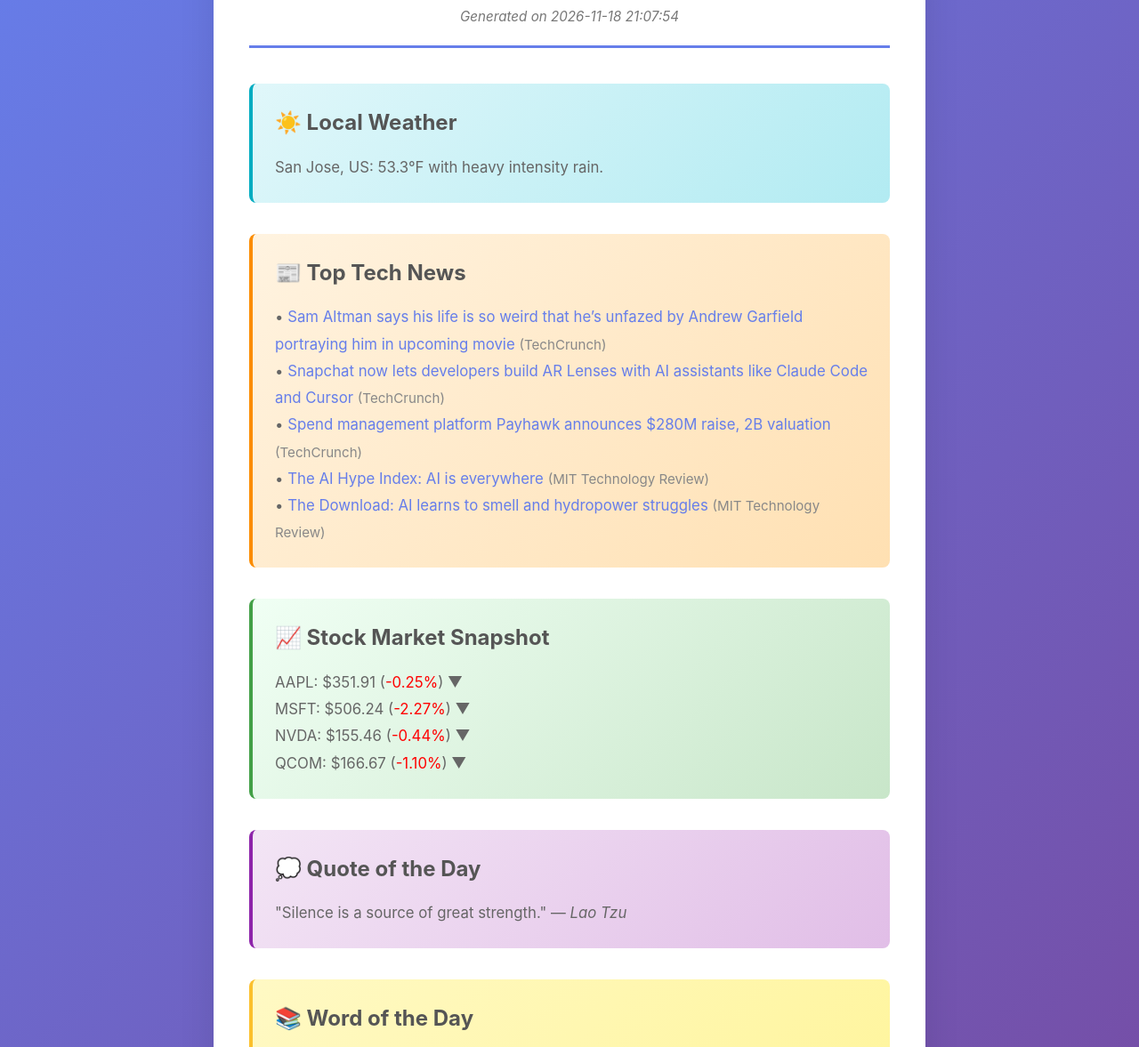
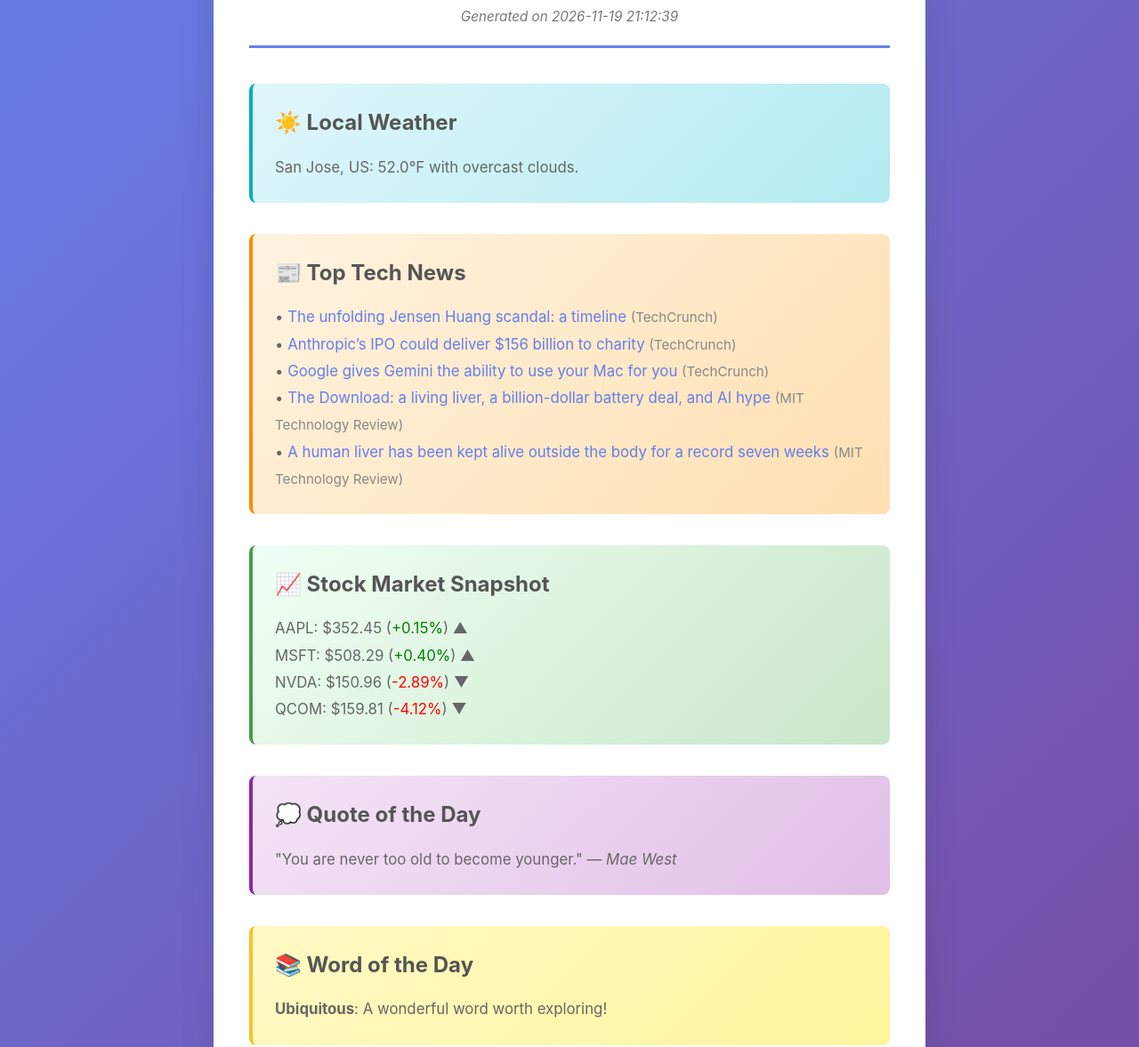
Before and after one commit to anuksandhu/daily-digest, a plain HTML site: page index.html in a window 1280 px wide. Shown: the part 127-1304 px from the top of the page at 89% size. Drawn offline with Linux system fonts and the light colour scheme.

Commit message:
🤖 Update digest - 2026-11-19 21:12 UTC

```diff
--- a/index.html
+++ b/index.html
@@ -154,41 +154,41 @@
     <div class="container">
         <header>
             <h1>📰 Daily Digest</h1>
-            <p class="timestamp">Generated on 2026-11-18 21:07:54</p>
+            <p class="timestamp">Generated on 2026-11-19 21:12:39</p>
         </header>
 
         <div class="section weather">
             <h2>☀️ Local Weather</h2>
             <div class="section-content">
-                San Jose, US: 53.3°F with heavy intensity rain.
+                San Jose, US: 52.0°F with overcast clouds.
             </div>
         </div>
 
         <div class="section news">
             <h2>📰 Top Tech News</h2>
             <div class="section-content">
-                • <a href='https://techcrunch.com/2026/11/18/sam-altman-says-his-life-is-so-weird-that-hes-unfazed-by-andrew-garfield-portraying-him-in-upcoming-movie/' target='_blank'>Sam Altman says his life is so weird that he’s unfazed by Andrew Garfield portraying him in upcoming movie</a> <span style='color: #888; font-size: 0.9em;'>(TechCrunch)</span><br>• <a href='https://techcrunch.com/2026/11/18/snapchat-now-lets-developers-build-ar-lenses-with-ai-coding-assistants-like-claude-code-and-cursor/' target='_blank'>Snapchat now lets developers build AR Lenses with AI assistants like Claude Code and Cursor</a> <span style='color: #888; font-size: 0.9em;'>(TechCrunch)</span><br>• <a href='https://techcrunch.com/2026/11/18/spend-management-platform-payhawk-announces-280m-raise-2b-valuation/' target='_blank'>Spend management platform Payhawk announces $280M raise, 2B valuation</a> <span style='color: #888; font-size: 0.9em;'>(TechCrunch)</span><br>• <a href='https://www.technologyreview.com/2026/11/18/1148650/ai-hype-index-ai-is-everywhere/' target='_blank'>The AI Hype Index: AI is everywhere</a> <span style='color: #888; font-size: 0.9em;'>(MIT Technology Review)</span><br>• <a href='https://www.technologyreview.com/2026/11/18/1148845/the-download-ai-learns-to-smell-hydropower-struggles/' target='_blank'>The Download: AI learns to smell and hydropower struggles</a> <span style='color: #888; font-size: 0.9em;'>(MIT Technology Review)</span>
+                • <a href='https://techcrunch.com/2026/11/19/nvidia-ceo-jensen-huangs-affair-with-alleged-chinese-spy-a-timeline/' target='_blank'>The unfolding Jensen Huang scandal: a timeline</a> <span style='color: #888; font-size: 0.9em;'>(TechCrunch)</span><br>• <a href='https://techcrunch.com/2026/11/19/anthropics-ipo-could-deliver-156-billion-to-charity/' target='_blank'>Anthropic’s IPO could deliver $156 billion to charity</a> <span style='color: #888; font-size: 0.9em;'>(TechCrunch)</span><br>• <a href='https://techcrunch.com/2026/11/19/google-gives-gemini-the-ability-to-use-your-mac-for-you/' target='_blank'>Google gives Gemini the ability to use your Mac for you</a> <span style='color: #888; font-size: 0.9em;'>(TechCrunch)</span><br>• <a href='https://www.technologyreview.com/2026/11/19/1148979/the-download-liver-kept-alive-sila-battery-deal-ai-hype/' target='_blank'>The Download: a living liver, a billion-dollar battery deal, and AI hype</a> <span style='color: #888; font-size: 0.9em;'>(MIT Technology Review)</span><br>• <a href='https://www.technologyreview.com/2026/11/19/1148934/a-human-liver-has-been-kept-alive-outside-the-body-for-seven-weeks-setting-a-record/' target='_blank'>A human liver has been kept alive outside the body for a record seven weeks</a> <span style='color: #888; font-size: 0.9em;'>(MIT Technology Review)</span>
             </div>
         </div>
 
         <div class="section stocks">
             <h2>📈 Stock Market Snapshot</h2>
             <div class="section-content">
-                AAPL: $351.91 (<span style='color: red;'>-0.25%</span>) ▼<br>MSFT: $506.24 (<span style='color: red;'>-2.27%</span>) ▼<br>NVDA: $155.46 (<span style='color: red;'>-0.44%</span>) ▼<br>QCOM: $166.67 (<span style='color: red;'>-1.10%</span>) ▼
+                AAPL: $352.45 (<span style='color: green;'>+0.15%</span>) ▲<br>MSFT: $508.29 (<span style='color: green;'>+0.40%</span>) ▲<br>NVDA: $150.96 (<span style='color: red;'>-2.89%</span>) ▼<br>QCOM: $159.81 (<span style='color: red;'>-4.12%</span>) ▼
             </div>
         </div>
 
         <div class="section quote">
             <h2>💭 Quote of the Day</h2>
             <div class="section-content">
-                "Silence is a source of great strength." — <em>Lao Tzu</em>
+                "You are never too old to become younger." — <em>Mae West</em>
             </div>
         </div>
 
         <div class="section word">
             <h2>📚 Word of the Day</h2>
             <div class="section-content">
-                <strong>Pragmatic</strong>: A wonderful word worth exploring!
+                <strong>Ubiquitous</strong>: A wonderful word worth exploring!
             </div>
         </div>
 
```
